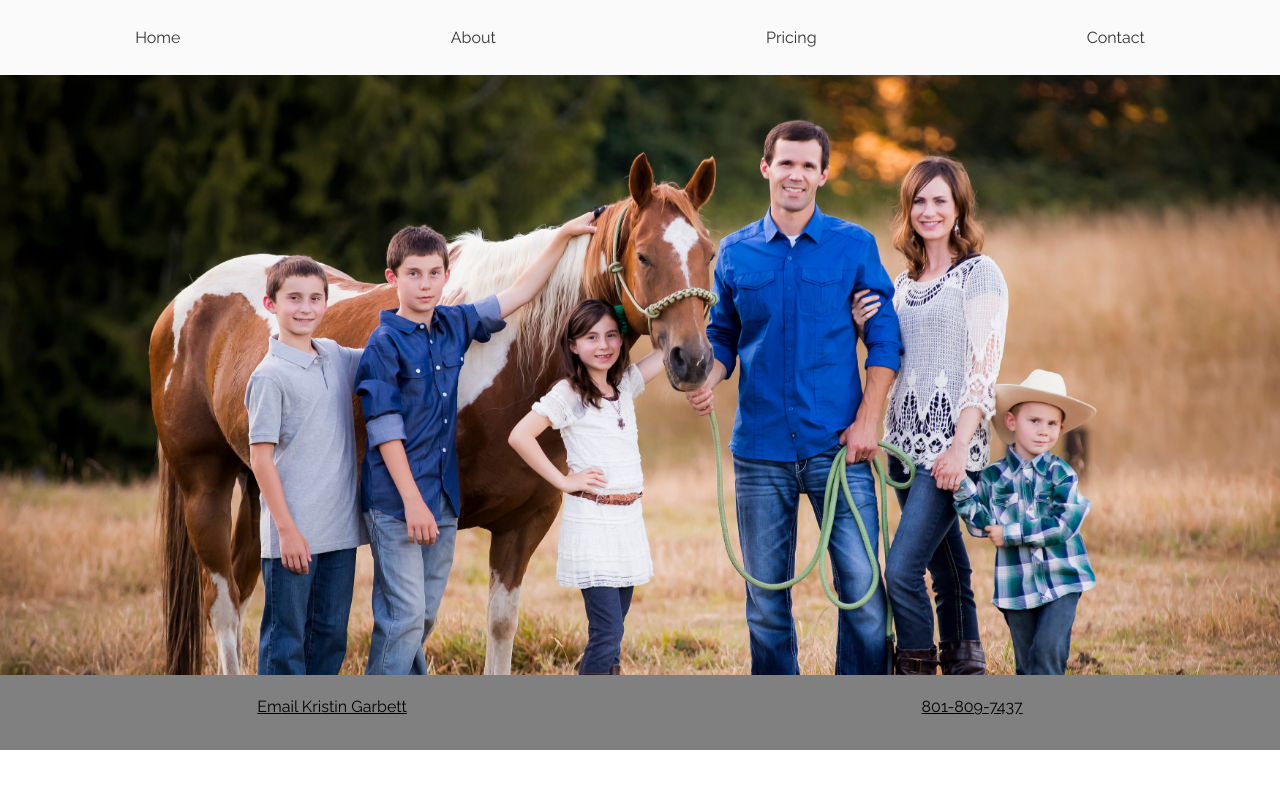
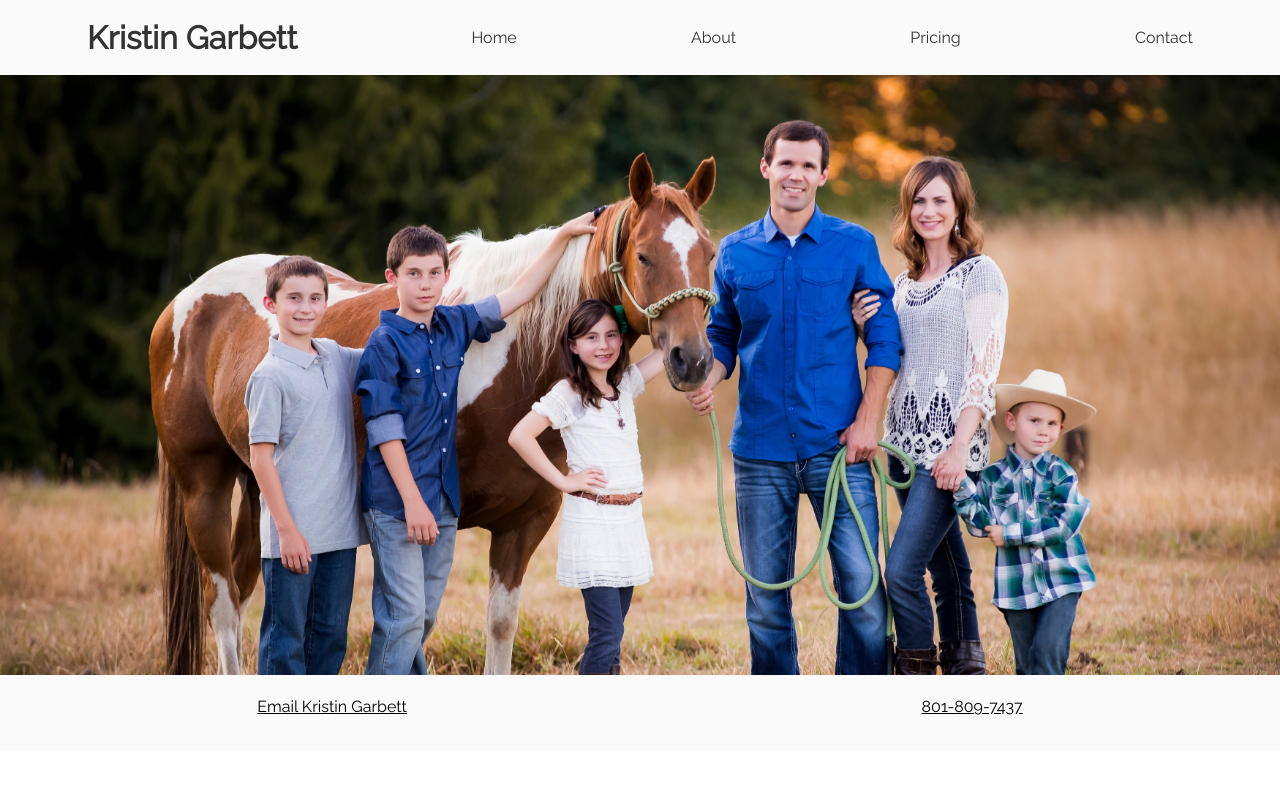
Before and after one commit to Dallin-Josh/photography-website, a React (Create React App) app: page /#/ in a window 1280 px wide. Shown: the top 788 px of the page. Built offline with nearby package versions, Linux system fonts and the light colour scheme.

Commit message:
committing changes to the header and footer

```diff
--- a/src/components/Footer/Footer.css
+++ b/src/components/Footer/Footer.css
@@ -1,7 +1,7 @@
 .footer{
     width: 100vw;
     height: 75px;
-    background-color: gray;
+    background-color: #FAFAFA;
 }
 .contact-info{
     display: flex;
--- a/src/components/Header/Header.js
+++ b/src/components/Header/Header.js
@@ -6,6 +6,7 @@ export default class Header extends Component {
     render() {
         return (
             <div className='header'>
+                <h1>Kristin Garbett</h1>
                 <Link to='/'><div>Home</div></Link>
                 <Link to='/about'><div>About</div></Link>
                 <Link to='/pricing'><div>Pricing</div></Link>
```
